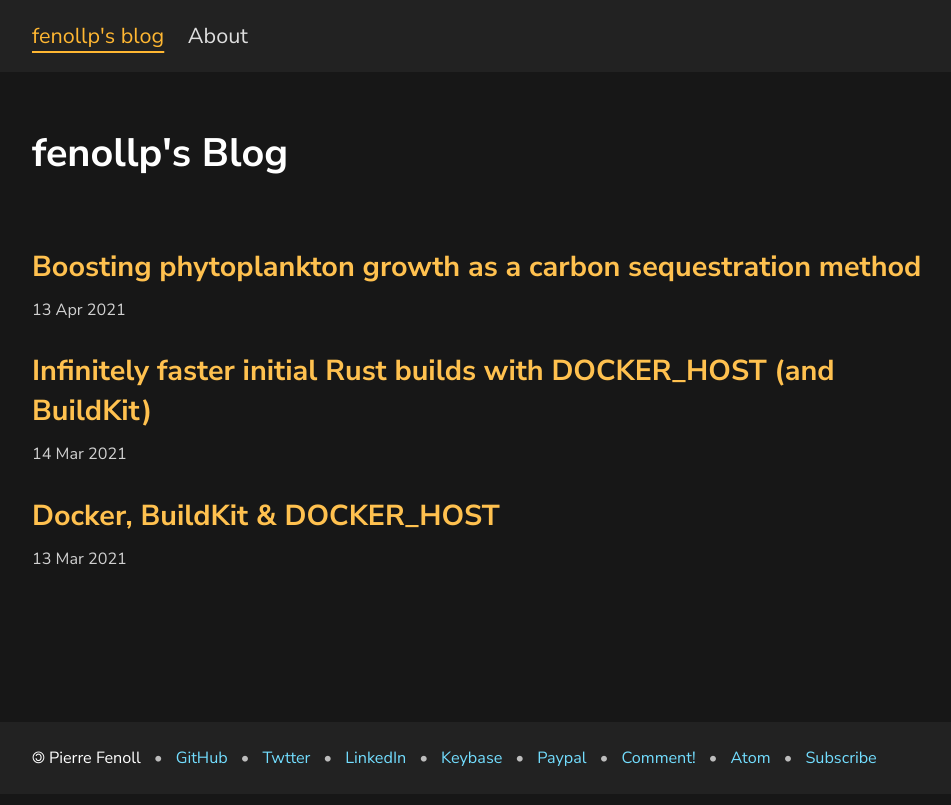
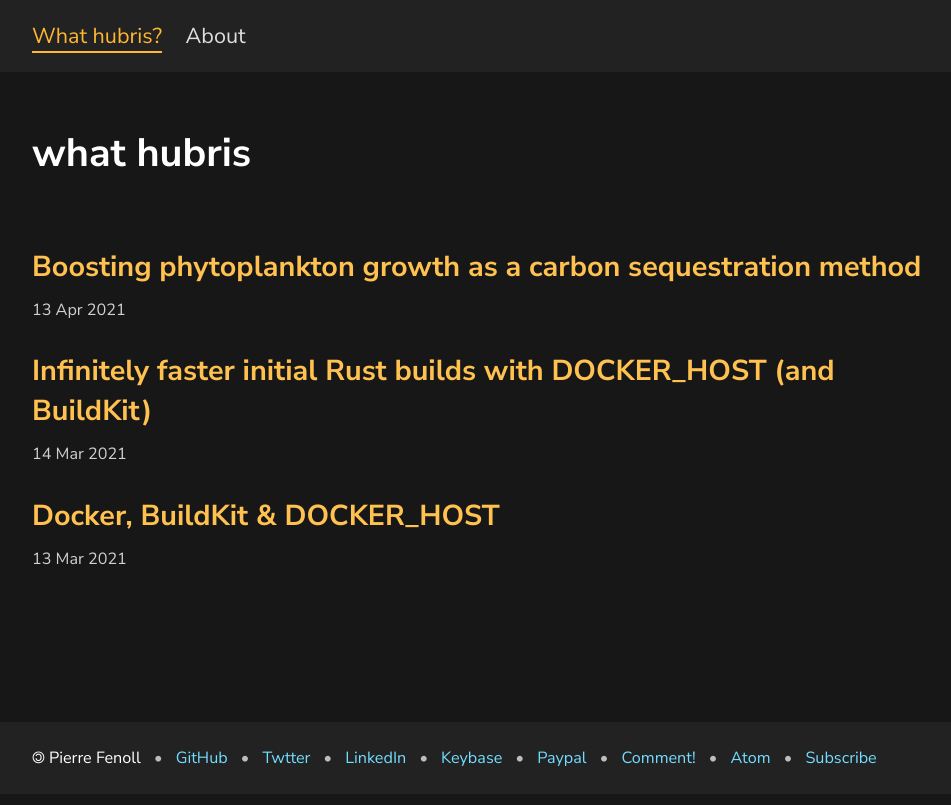
Before and after one commit to fenollp/fenollp.github.io, a Jekyll site: the page built from index.html, in a window 1280 px wide. Shown: the top 805 px of the page, without its empty margins (158-1109 px from the left). Built offline with Jekyll 4.4.1, drawn with Linux system fonts in a browser that asks for light colours; the list of posts is cut into pages by our own code.

Commit message:
change title
Signed-off-by: Pierre Fenoll <pierrefenoll@gmail.com>

```diff
--- a/_data/navigation.yml
+++ b/_data/navigation.yml
@@ -1,4 +1,4 @@
-- name: fenollp's blog
+- name: What hubris?
   link: /
 - name: About
   link: /about
--- a/index.html
+++ b/index.html
@@ -1,6 +1,6 @@
 ---
 layout: default
-title: fenollp's Blog
+title: what hubris
 ---
 {% for post in site.posts %}
 <h2 class="post-title-link">
```
